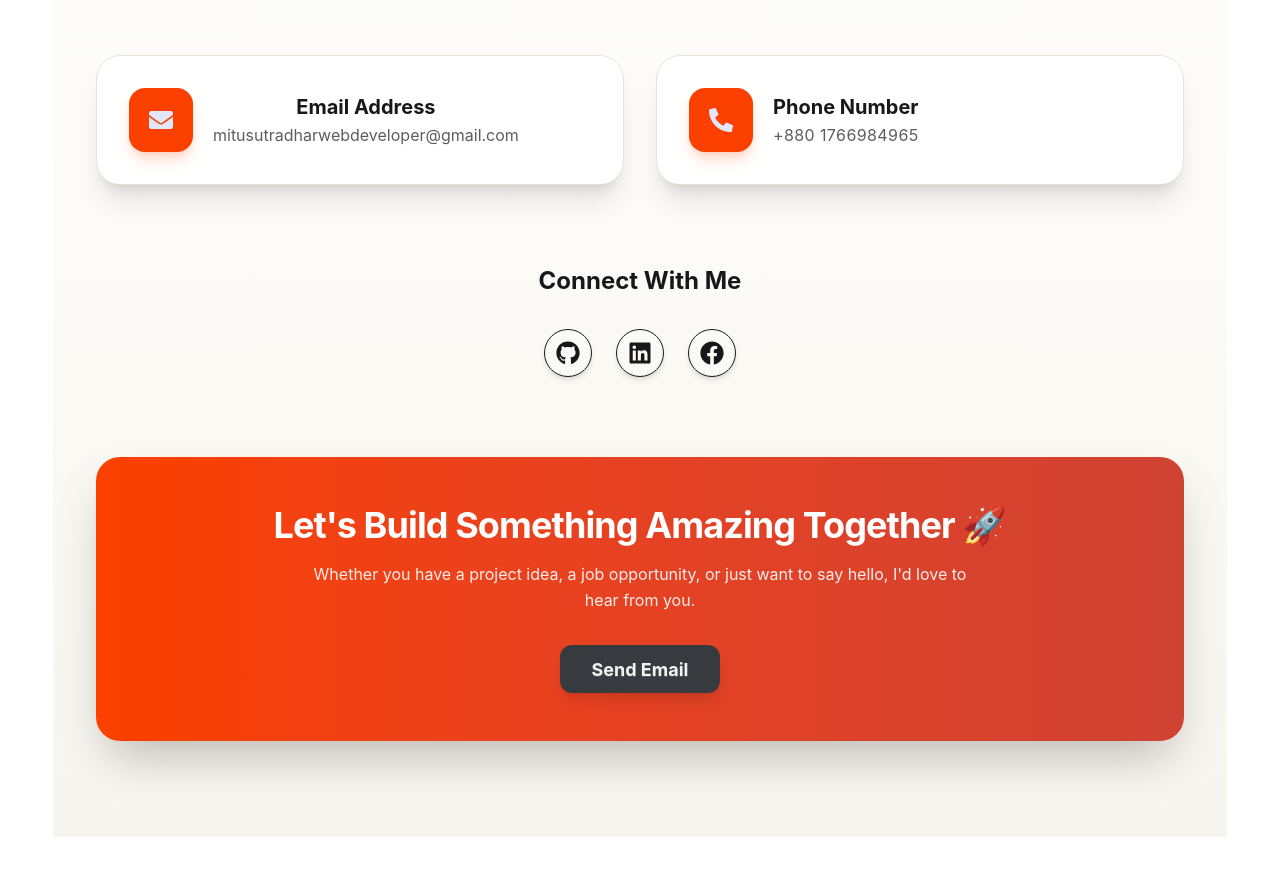
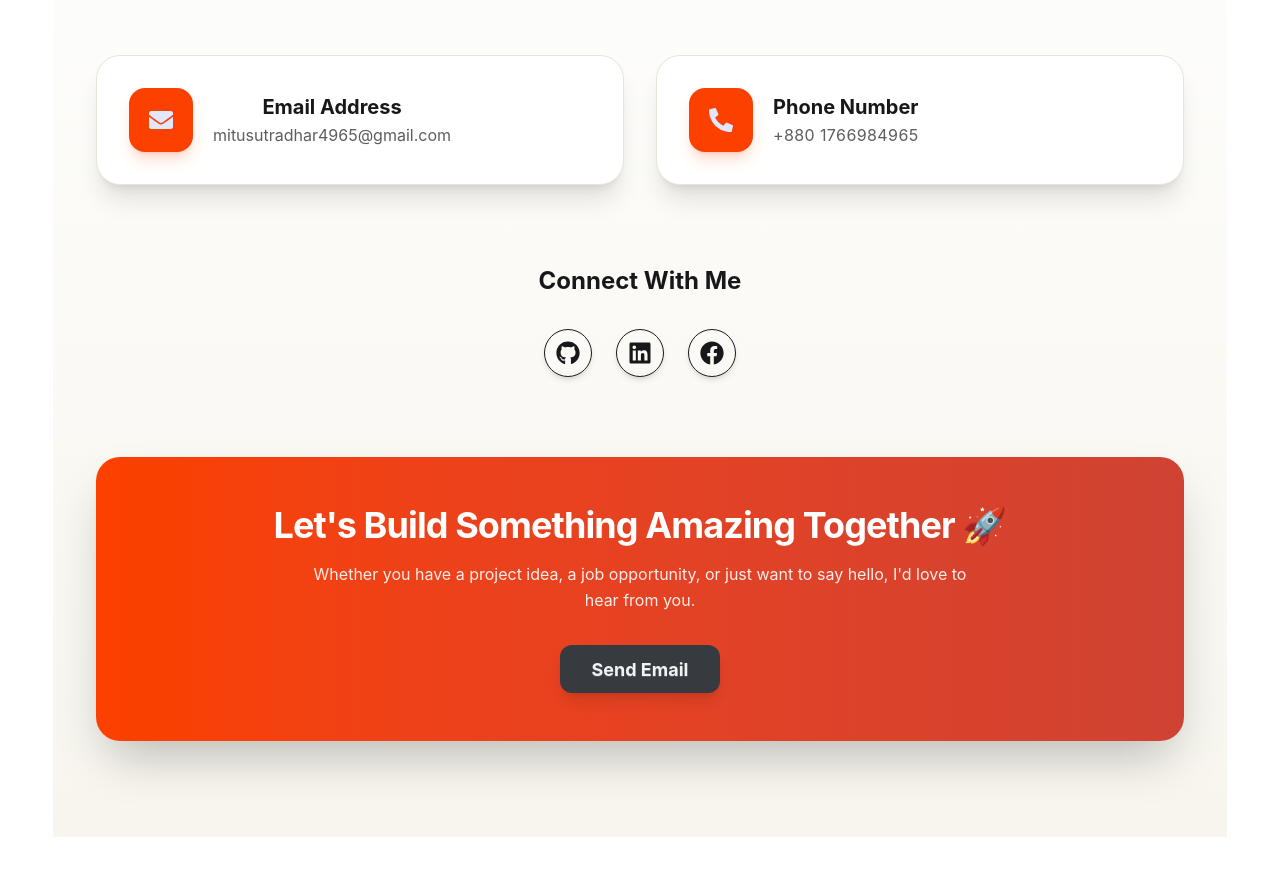
Before and after one commit to Mitu-Rani-Sutradhar/my-portfolio, a Next.js app: page / in a window 1280 px wide. Shown: the part 4660-5535 px from the top of the page. Built offline with nearby package versions, Linux system fonts and the light colour scheme.

Commit message:
change email

```diff
--- a/src/components/Home/Banner.jsx
+++ b/src/components/Home/Banner.jsx
@@ -93,7 +93,7 @@ const text = "Full-Stack Web Developer";
                 whileTap={{ scale: 0.97 }}
                 onClick={() => {
                   const link = document.createElement("a");
-                  link.href = "/Mitu's Full-Stack Web Developer Resume.pdf";
+                  link.href = "/Mitu Sutradhar Full-Stack Developer Resume (1).pdf";
 
                   link.click();
                 }}
--- a/src/components/Home/Contact.jsx
+++ b/src/components/Home/Contact.jsx
@@ -112,7 +112,7 @@ const Contact = () => {
                    Email Address
               </h3>
               <p className="text-sm md:text-base text-base-content/70 break-all mt-0.5">
-                mitusutradharwebdeveloper@gmail.com
+                mitusutradhar4965@gmail.com
               </p>
             </div>
           </motion.a>
```
Also changed, not shown: 2 other files (tests, documents, lock files or other folders).
